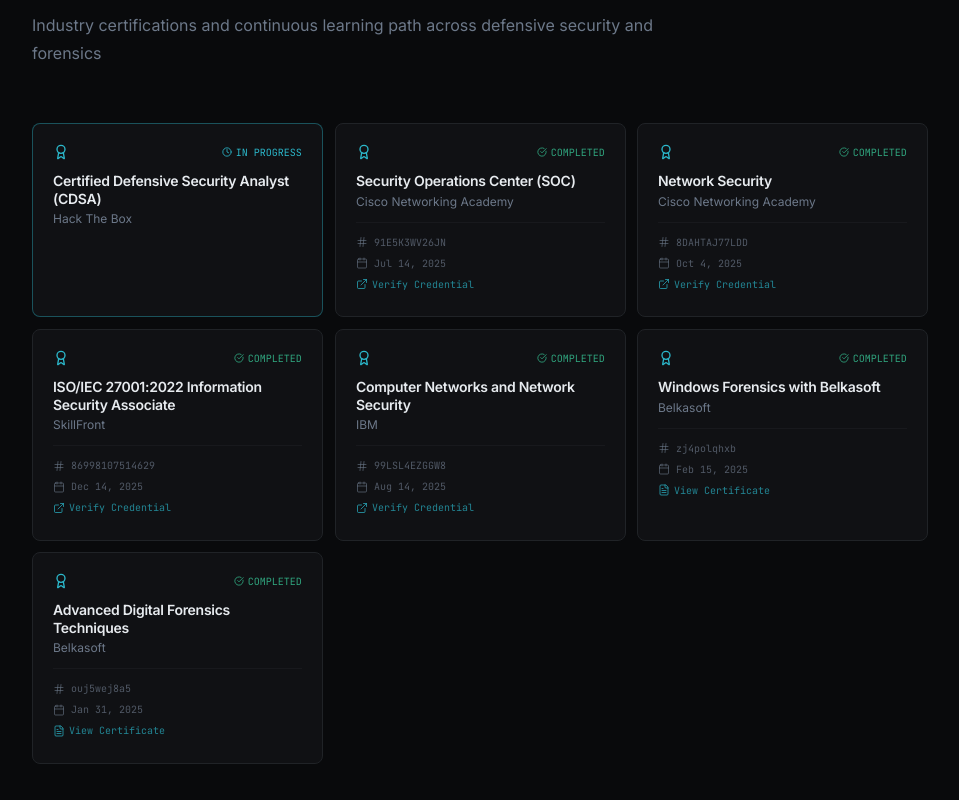
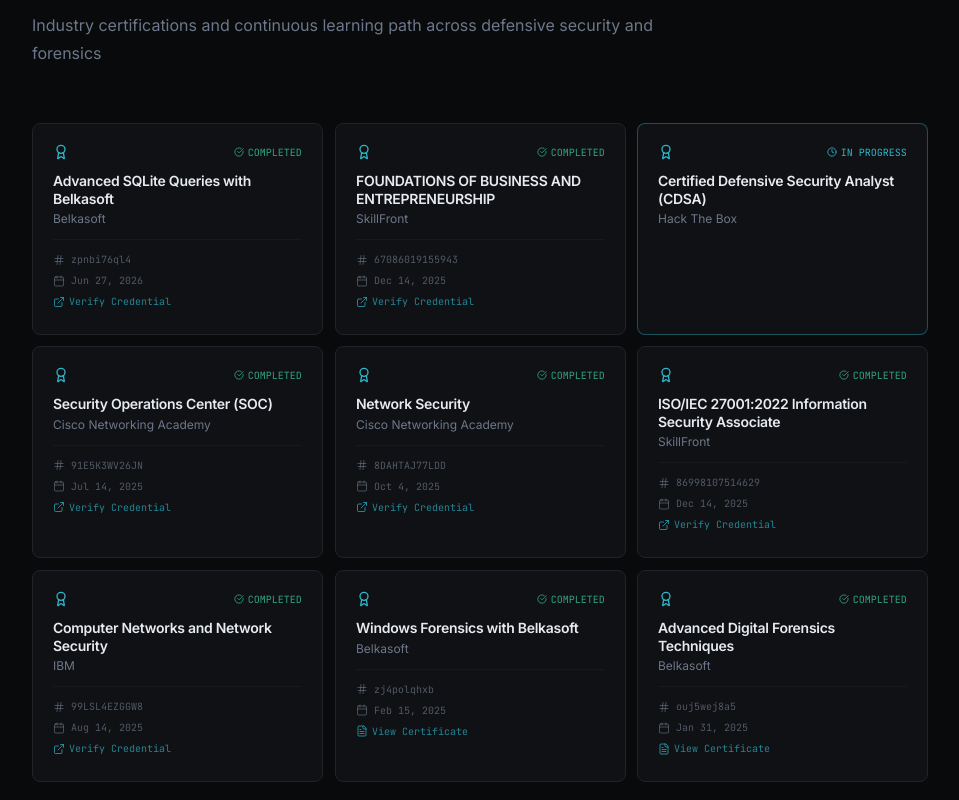
Before and after one commit to UsmanPrime/Portfolio, a React (Vite) app: page / in a window 1280 px wide. Shown: the part 6400-7200 px from the top of the page, without its empty margins (160-1119 px from the left). Built offline with nearby package versions, Linux system fonts and the light colour scheme; the HTML template or start-up script is replaced by a standard one.

Commit message:
feat: Add new certifications

```diff
--- a/src/components/Certifications.tsx
+++ b/src/components/Certifications.tsx
@@ -12,6 +12,22 @@ interface Certification {
 }
 
 const certifications: Certification[] = [
+  {
+    name: "Advanced SQLite Queries with Belkasoft",
+    issuer: "Belkasoft",
+    status: "completed",
+    date: "2026-06-27",
+    certificateId: "zpnbi76ql4",
+    verifyUrl: "https://belkasoft.thinkific.com/certificates/zpnbi76ql4",
+  },
+  {
+    name: "FOUNDATIONS OF BUSINESS AND ENTREPRENEURSHIP",
+    issuer: "SkillFront",
+    status: "completed",
+    date: "2025-12-14",
+    certificateId: "67086019155943",
+    verifyUrl: "https://www.skillfront.com/Badges/67086019155943",
+  },
   {
     name: "Certified Defensive Security Analyst (CDSA)",
     issuer: "Hack The Box",
```
